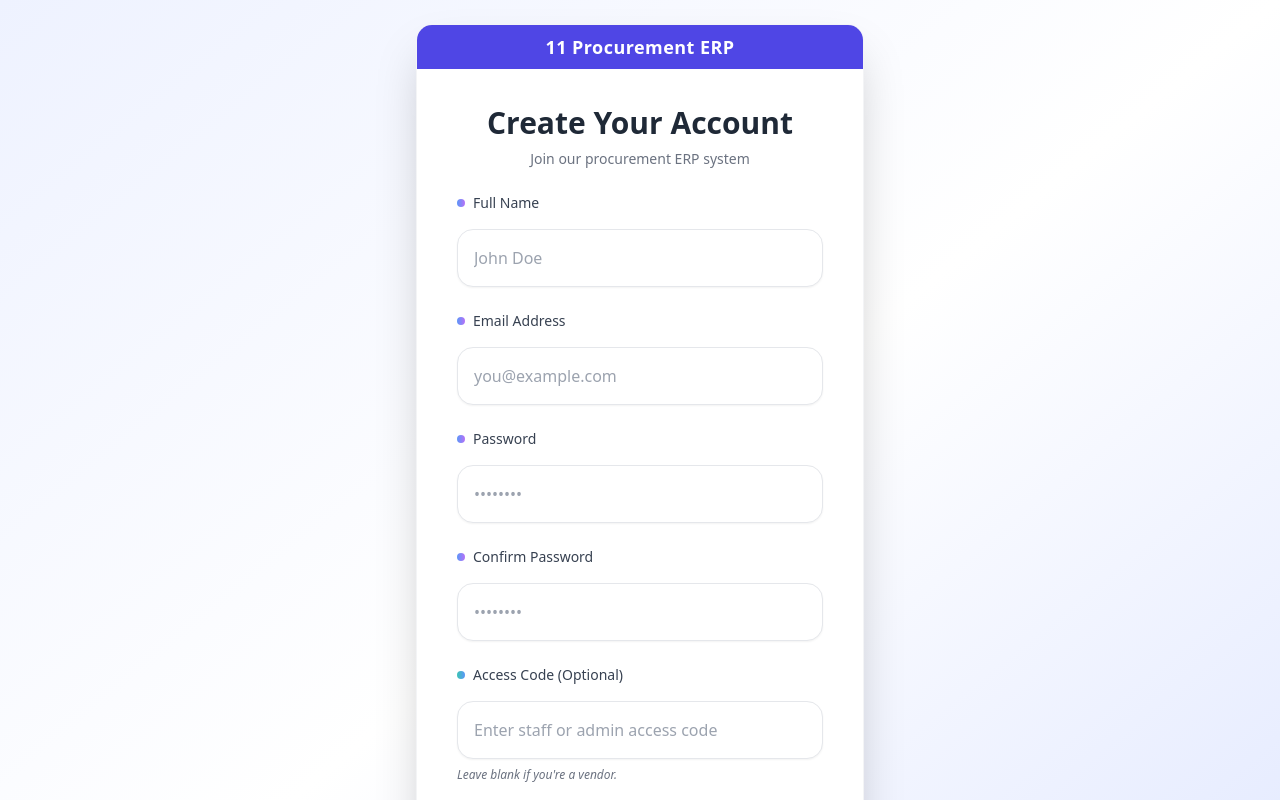
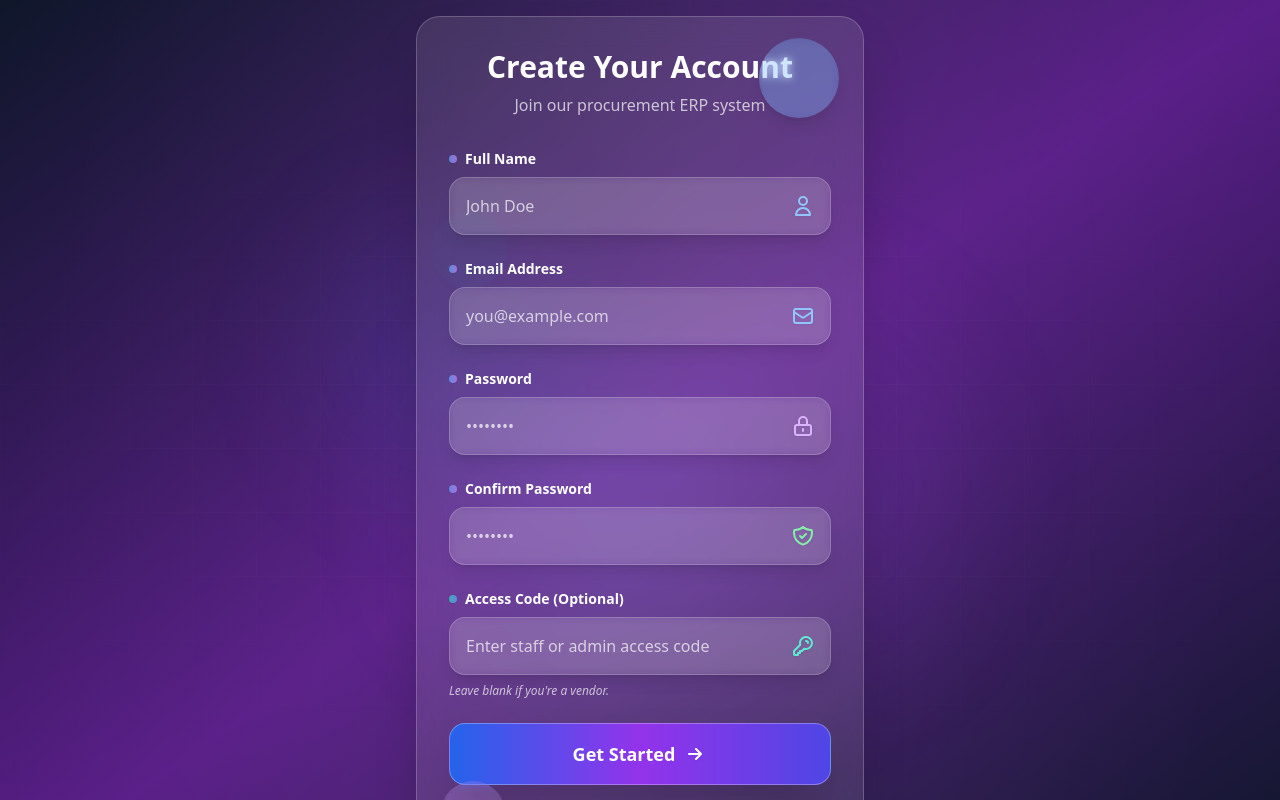
Before and after one commit to stack-Tech-1/Procurment-erp-system-Frontend, a Next.js app: page /signup in a window 1280 px wide. Shown: the top 800 px of the page. Built offline with nearby package versions, Linux system fonts and the light colour scheme.

Commit message:
upgraded look for signuo and login page

```diff
--- a/src/app/signup/page.js
+++ b/src/app/signup/page.js
@@ -67,30 +67,38 @@ export default function SignupPage() {
     <AuthLayout
       title="Create Your Account"
       subtitle="Join our procurement ERP system"
+      background={
+        <div className="absolute inset-0 bg-gradient-to-br from-slate-900 via-purple-900 to-slate-900">
+          {/* Animated Background Elements */}
+          <div className="absolute inset-0 overflow-hidden">
+            {/* Floating orbs */}
+            <div className="absolute top-1/4 left-1/4 w-64 h-64 bg-blue-500/10 rounded-full blur-3xl animate-float-slow"></div>
+            <div className="absolute top-1/3 right-1/4 w-96 h-96 bg-purple-500/10 rounded-full blur-3xl animate-float-medium"></div>
+            <div className="absolute bottom-1/4 left-1/3 w-80 h-80 bg-indigo-500/10 rounded-full blur-3xl animate-float-slow"></div>
+
+            {/* Grid pattern */}
+            <div className="absolute inset-0 bg-[linear-gradient(rgba(255,255,255,0.02)_1px,transparent_1px),linear-gradient(90deg,rgba(255,255,255,0.02)_1px,transparent_1px)] bg-[size:64px_64px] [mask-image:radial-gradient(ellipse_80%_50%_at_50%_50%,black,transparent)]"></div>
+
+            {/* Shimmer effect */}
+            <div className="absolute inset-0 bg-gradient-to-r from-transparent via-white/5 to-transparent -skew-x-12 animate-shimmer"></div>
+          </div>
+        </div>
+      }
     >
+      {/* Enhanced Error Message - More Visible */}
       {error && (
         <div
-          className={`bg-gradient-to-r from-red-500/20 to-orange-500/20 text-red-100 text-sm p-4 rounded-2xl mb-6 text-center border border-red-400/30 backdrop-blur-sm transform transition-all duration-500 ${
-            mounted ? "translate-y-0 opacity-100" : "-translate-y-4 opacity-0"
+          className={`bg-gradient-to-r from-red-500/40 to-orange-500/40 text-white text-sm p-4 rounded-2xl mb-6 text-center border border-red-300/50 backdrop-blur-sm transform transition-all duration-500 shadow-lg ${
+            mounted ? 'translate-y-0 opacity-100 scale-100' : '-translate-y-4 opacity-0 scale-95'
           }`}
         >
           <div className="flex items-center justify-center gap-3">
-            <div className="flex-shrink-0 w-5 h-5 bg-red-500 rounded-full flex items-center justify-center animate-pulse">
-              <svg
-                className="w-3 h-3 text-white"
-                fill="none"
-                stroke="currentColor"
-                viewBox="0 0 24 24"
-              >
-                <path
-                  strokeLinecap="round"
-                  strokeLinejoin="round"
-                  strokeWidth={3}
-                  d="M6 18L18 6M6 6l12 12"
-                />
+            <div className="flex-shrink-0 w-6 h-6 bg-red-500 rounded-full flex items-center justify-center animate-pulse shadow-md">
+              <svg className="w-4 h-4 text-white" fill="none" stroke="currentColor" viewBox="0 0 24 24">
+                <path strokeLinecap="round" strokeLinejoin="round" strokeWidth={3} d="M12 9v2m0 4h.01m-6.938 4h13.856c1.54 0 2.502-1.667 1.732-2.5L13.732 4c-.77-.833-1.964-.833-2.732 0L4.082 16.5c-.77.833.192 2.5 1.732 2.5z" />
               </svg>
             </div>
-            <span className="font-medium">{error}</span>
+            <span className="font-semibold text-white drop-shadow-sm">{error}</span>
           </div>
         </div>
       )}
@@ -106,6 +114,11 @@ export default function SignupPage() {
           onChange={handleChange}
           mounted={mounted}
           delay="100"
+          icon={
+            <svg className="w-6 h-6 text-blue-300 group-focus-within:text-blue-200 group-hover:text-blue-200 transition-all duration-300 drop-shadow-sm" fill="none" stroke="currentColor" viewBox="0 0 24 24">
+              <path strokeLinecap="round" strokeLinejoin="round" strokeWidth={2} d="M16 7a4 4 0 11-8 0 4 4 0 018 0zM12 14a7 7 0 00-7 7h14a7 7 0 00-7-7z" />
+            </svg>
+          }
         />
 
         {/* Email */}
@@ -118,6 +131,11 @@ export default function SignupPage() {
           onChange={handleChange}
           mounted={mounted}
           delay="200"
+          icon={
+            <svg className="w-6 h-6 text-blue-300 group-focus-within:text-blue-200 group-hover:text-blue-200 transition-all duration-300 drop-shadow-sm" fill="none" stroke="currentColor" viewBox="0 0 24 24">
+              <path strokeLinecap="round" strokeLinejoin="round" strokeWidth={2} d="M3 8l7.89 5.26a2 2 0 002.22 0L21 8M5 19h14a2 2 0 002-2V7a2 2 0 00-2-2H5a2 2 0 00-2 2v10a2 2 0 002 2z" />
+            </svg>
+          }
         />
 
         {/* Password */}
@@ -130,6 +148,11 @@ export default function SignupPage() {
           onChange={handleChange}
           mounted={mounted}
           delay="300"
+          icon={
+            <svg className="w-6 h-6 text-purple-300 group-focus-within:text-purple-200 group-hover:text-purple-200 transition-all duration-300 drop-shadow-sm" fill="none" stroke="currentColor" viewBox="0 0 24 24">
+              <path strokeLinecap="round" strokeLinejoin="round" strokeWidth={2} d="M12 15v2m-6 4h12a2 2 0 002-2v-6a2 2 0 00-2-2H6a2 2 0 00-2 2v6a2 2 0 002 2zm10-10V7a4 4 0 00-8 0v4h8z" />
+            </svg>
+          }
         />
 
         {/* Confirm Password */}
@@ -142,6 +165,11 @@ export default function SignupPage() {
           onChange={handleChange}
           mounted={mounted}
           delay="400"
+          icon={
+            <svg className="w-6 h-6 text-green-300 group-focus-within:text-green-200 group-hover:text-green-200 transition-all duration-300 drop-shadow-sm" fill="none" stroke="currentColor" viewBox="0 0 24 24">
+              <path strokeLinecap="round" strokeLinejoin="round" strokeWidth={2} d="M9 12l2 2 4-4m5.618-4.016A11.955 11.955 0 0112 2.944a11.955 11.955 0 01-8.618 3.04A12.02 12.02 0 003 9c0 5.591 3.824 10.29 9 11.622 5.176-1.332 9-6.03 9-11.622 0-1.042-.133-2.052-.382-3.016z" />
+            </svg>
+          }
         />
 
         {/* Access Code */}
@@ -150,22 +178,28 @@ export default function SignupPage() {
             mounted ? "translate-x-0 opacity-100" : "translate-x-8 opacity-0"
           }`}
         >
-          <label className="block text-sm font-medium text-gray-700 mb-2 flex items-center gap-2">
-            <div className="w-2 h-2 bg-gradient-to-r from-teal-500 to-blue-500 rounded-full animate-pulse"></div>
+          <label className="block text-sm font-bold text-white mb-2 flex items-center gap-2">
+            <div className="w-2 h-2 bg-gradient-to-r from-teal-400 to-blue-400 rounded-full animate-pulse shadow-sm"></div>
             Access Code (Optional)
           </label>
+          <div className="relative group">
             <input
               type="text"
               name="accessCode"
               placeholder="Enter staff or admin access code"
               value={formData.accessCode}
               onChange={handleChange}
-            className="w-full p-4 bg-white border border-gray-200 rounded-2xl focus:outline-none focus:ring-4 focus:ring-blue-500/20 focus:border-blue-500 transition-all duration-300 shadow-sm hover:shadow-md"
+              className="w-full p-4 bg-white/10 backdrop-blur-sm border border-white/20 rounded-2xl focus:outline-none focus:ring-4 focus:ring-teal-400/50 focus:border-teal-400 transition-all duration-300 text-white placeholder-white/70 shadow-lg hover:shadow-teal-500/20 group-hover:border-teal-400/50 font-medium"
             />
-          <p className="text-xs text-gray-500 italic">
-             Leave blank if you&apos;re a vendor.
+            <div className="absolute inset-y-0 right-0 flex items-center pr-4">
+              <svg className="w-6 h-6 text-teal-300 group-focus-within:text-teal-200 group-hover:text-teal-200 transition-all duration-300 drop-shadow-sm" fill="none" stroke="currentColor" viewBox="0 0 24 24">
+                <path strokeLinecap="round" strokeLinejoin="round" strokeWidth={2} d="M15 7a2 2 0 012 2m4 0a6 6 0 01-7.743 5.743L11 17H9v2H7v2H4a1 1 0 01-1-1v-2.586a1 1 0 01.293-.707l5.964-5.964A6 6 0 1121 9z" />
+              </svg>
+            </div>
+          </div>
+          <p className="text-xs text-white/70 italic">
+            Leave blank if you're a vendor.
           </p>
-
         </div>
 
         {/* Intended Role Dropdown (Only for Staff Code) */}
@@ -175,27 +209,34 @@ export default function SignupPage() {
               mounted ? "translate-x-0 opacity-100" : "translate-x-8 opacity-0"
             }`}
           >
-            <label className="block text-sm font-medium text-gray-700 mb-2 flex items-center gap-2">
-              <div className="w-2 h-2 bg-gradient-to-r from-yellow-500 to-orange-500 rounded-full animate-pulse"></div>
+            <label className="block text-sm font-bold text-white mb-2 flex items-center gap-2">
+              <div className="w-2 h-2 bg-gradient-to-r from-yellow-400 to-orange-400 rounded-full animate-pulse shadow-sm"></div>
               Select Your Department
             </label>
+            <div className="relative group">
               <select
                 name="intendedRole"
                 value={formData.intendedRole}
                 onChange={handleChange}
                 required
-              className="w-full p-4 bg-white border border-gray-200 rounded-2xl focus:outline-none focus:ring-4 focus:ring-yellow-500/20 focus:border-yellow-500 transition-all duration-300 shadow-sm hover:shadow-md"
+                className="w-full p-4 bg-white/10 backdrop-blur-sm border border-white/20 rounded-2xl focus:outline-none focus:ring-4 focus:ring-yellow-400/50 focus:border-yellow-400 transition-all duration-300 text-white shadow-lg hover:shadow-yellow-500/20 group-hover:border-yellow-400/50 font-medium appearance-none"
               >
-              <option value="">Choose your department</option>
-              <option value="Accountant">Accountant</option>
-              <option value="Procurement">Procurement</option>
-              <option value="Secretary">Secretary</option>
-              <option value="Logistics">Logistics</option>
+                <option value="" className="text-gray-700">Choose your department</option>
+                <option value="Accountant" className="text-gray-700">Accountant</option>
+                <option value="Procurement" className="text-gray-700">Procurement</option>
+                <option value="Secretary" className="text-gray-700">Secretary</option>
+                <option value="Logistics" className="text-gray-700">Logistics</option>
               </select>
+              <div className="absolute inset-y-0 right-0 flex items-center pr-4">
+                <svg className="w-6 h-6 text-yellow-300 group-focus-within:text-yellow-200 transition-all duration-300 drop-shadow-sm" fill="none" stroke="currentColor" viewBox="0 0 24 24">
+                  <path strokeLinecap="round" strokeLinejoin="round" strokeWidth={2} d="M19 9l-7 7-7-7" />
+                </svg>
+              </div>
+            </div>
           </div>
         )}
 
-        {/* Submit Button */}
+        {/* Enhanced Submit Button */}
         <div
           className={`transform transition-all duration-700 delay-700 ${
             mounted ? "translate-y-0 opacity-100" : "translate-y-8 opacity-0"
@@ -204,19 +245,21 @@ export default function SignupPage() {
           <button
             type="submit"
             disabled={loading}
-            className="w-full bg-gradient-to-r from-blue-600 to-purple-600 text-white py-4 rounded-2xl hover:from-blue-700 hover:to-purple-700 transition-all duration-300 font-bold text-lg shadow-lg hover:shadow-xl transform hover:-translate-y-1 disabled:opacity-50 disabled:transform-none disabled:hover:shadow-lg group relative overflow-hidden"
+            className="w-full bg-gradient-to-r from-blue-600 via-purple-600 to-indigo-600 text-white py-4 rounded-2xl hover:from-blue-500 hover:via-purple-500 hover:to-indigo-500 transition-all duration-500 font-bold text-lg shadow-2xl hover:shadow-3xl transform hover:-translate-y-1 disabled:opacity-50 disabled:transform-none disabled:hover:shadow-2xl group relative overflow-hidden border border-white/30"
           >
-            <div className="absolute inset-0 -translate-x-full group-hover:translate-x-full transition-transform duration-1000 bg-gradient-to-r from-transparent via-white/20 to-transparent"></div>
+            {/* Animated background shine */}
+            <div className="absolute inset-0 -translate-x-full group-hover:translate-x-full transition-transform duration-1000 bg-gradient-to-r from-transparent via-white/30 to-transparent"></div>
+
             {loading ? (
               <div className="flex items-center justify-center gap-3">
-                <div className="w-5 h-5 border-2 border-white border-t-transparent rounded-full animate-spin" />
-                <span className="animate-pulse">Creating Account...</span>
+                <div className="w-6 h-6 border-3 border-white border-t-transparent rounded-full animate-spin shadow-sm" />
+                <span className="animate-pulse font-semibold">Creating Account...</span>
               </div>
             ) : (
-              <span className="relative flex items-center justify-center gap-2">
+              <span className="relative flex items-center justify-center gap-2 font-bold">
                 Get Started
                 <svg
-                  className="w-5 h-5 group-hover:translate-x-1 transition-transform duration-300"
+                  className="w-6 h-6 group-hover:translate-x-1 transition-transform duration-300 drop-shadow-sm"
                   fill="none"
                   stroke="currentColor"
                   viewBox="0 0 24 24"
@@ -234,50 +277,60 @@ export default function SignupPage() {
         </div>
       </form>
 
-      {/* Footer Link */}
+      {/* Enhanced Footer Link */}
       <div
-        className={`text-center text-gray-600 mt-8 transform transition-all duration-700 delay-800 ${
+        className={`text-center mt-8 transform transition-all duration-700 delay-800 ${
           mounted ? 'translate-y-0 opacity-100' : 'translate-y-8 opacity-0'
         }`}
       >
-        <p className="text-sm">
+        <p className="text-sm text-white/90">
           Already have an account?{" "}
           <a
             href="/login"
-            className="text-blue-600 hover:text-blue-700 font-semibold underline underline-offset-4 hover:underline-offset-2 transition-all duration-300 inline-flex items-center gap-1 group"
+            className="text-blue-300 hover:text-blue-200 font-semibold underline underline-offset-4 hover:underline-offset-2 transition-all duration-300 inline-flex items-center gap-1 group hover:scale-105"
           >
             Sign in here
-            <svg className="w-4 h-4 group-hover:translate-x-1 transition-transform duration-300" fill="none" stroke="currentColor" viewBox="0 0 24 24">
+            <svg className="w-5 h-5 group-hover:translate-x-1 transition-transform duration-300" fill="none" stroke="currentColor" viewBox="0 0 24 24">
               <path strokeLinecap="round" strokeLinejoin="round" strokeWidth={2} d="M14 5l7 7m0 0l-7 7m7-7H3" />
             </svg>
           </a>
         </p>
       </div>
+
+      {/* Decorative Animated Elements */}
+      <div className="absolute top-6 right-6 w-20 h-20 bg-blue-400/30 rounded-full animate-bounce delay-1000 backdrop-blur-sm shadow-lg"></div>
+      <div className="absolute bottom-6 left-6 w-16 h-16 bg-purple-400/30 rounded-full animate-pulse delay-1500 backdrop-blur-sm shadow-lg"></div>
+      <div className="absolute top-1/4 left-8 w-10 h-10 bg-cyan-400/30 rounded-full animate-ping delay-2000 shadow-lg"></div>
     </AuthLayout>
   );
 }
 
-// ✅ Fixed AnimatedField component
-function AnimatedField({ label, name, type, placeholder, value, onChange, mounted, delay }) {
+// ✅ Enhanced AnimatedField component with icons
+function AnimatedField({ label, name, type, placeholder, value, onChange, mounted, delay, icon }) {
   return (
     <div
       className={`space-y-2 transform transition-all duration-700 delay-${delay} ${
         mounted ? "translate-x-0 opacity-100" : "translate-x-8 opacity-0"
       }`}
     >
-      <label className="block text-sm font-medium text-gray-700 mb-2 flex items-center gap-2">
-        <div className="w-2 h-2 bg-gradient-to-r from-blue-500 to-purple-500 rounded-full animate-pulse"></div>
+      <label className="block text-sm font-bold text-white mb-2 flex items-center gap-2">
+        <div className="w-2 h-2 bg-gradient-to-r from-blue-400 to-purple-400 rounded-full animate-pulse shadow-sm"></div>
         {label}
       </label>
+      <div className="relative group">
         <input
           type={type}
           name={name}
           placeholder={placeholder}
           value={value}
           onChange={onChange}
-        className="w-full p-4 bg-white border border-gray-200 rounded-2xl focus:outline-none focus:ring-4 focus:ring-blue-500/20 focus:border-blue-500 transition-all duration-300 shadow-sm hover:shadow-md"
+          className="w-full p-4 bg-white/10 backdrop-blur-sm border border-white/20 rounded-2xl focus:outline-none focus:ring-4 focus:ring-blue-400/50 focus:border-blue-400 transition-all duration-300 text-white placeholder-white/70 shadow-lg hover:shadow-blue-500/20 group-hover:border-blue-400/50 font-medium"
           required
         />
+        <div className="absolute inset-y-0 right-0 flex items-center pr-4">
+          {icon}
+        </div>
+      </div>
     </div>
   );
 }
--- a/src/components/AuthLayout.js
+++ b/src/components/AuthLayout.js
@@ -1,30 +1,31 @@
 "use client";
-import Link from "next/link";
+export default function AuthLayout({
+  title,
+  subtitle,
+  children,
+  background
+}) {
+  return (
+    <div className="min-h-screen flex items-center justify-center p-4 relative overflow-hidden">
+      {/* Custom background or default */}
+      {background || (
+        <div className="absolute inset-0 bg-gradient-to-br from-slate-900 via-purple-900 to-slate-900">
+          <div className="absolute inset-0 overflow-hidden">
+            <div className="absolute top-1/4 left-1/4 w-64 h-64 bg-blue-500/10 rounded-full blur-3xl animate-float-slow"></div>
+            <div className="absolute top-1/3 right-1/4 w-96 h-96 bg-purple-500/10 rounded-full blur-3xl animate-float-medium"></div>
+            <div className="absolute bottom-1/4 left-1/3 w-80 h-80 bg-indigo-500/10 rounded-full blur-3xl animate-float-slow"></div>
+            <div className="absolute inset-0 bg-[linear-gradient(rgba(255,255,255,0.02)_1px,transparent_1px),linear-gradient(90deg,rgba(255,255,255,0.02)_1px,transparent_1px)] bg-[size:64px_64px] [mask-image:radial-gradient(ellipse_80%_50%_at_50%_50%,black,transparent)]"></div>
+          </div>
+        </div>
+      )}
 
-export default function AuthLayout({ title, subtitle, children }) {
-  return (
-    <div className="min-h-screen bg-gradient-to-br from-indigo-50 via-white to-indigo-100 flex flex-col justify-center items-center p-6">
-      <div className="w-full max-w-md bg-white shadow-2xl rounded-2xl border border-gray-100 p-10 relative overflow-hidden">
-        {/* Brand Logo / Name */}
-        <div className="absolute top-0 left-0 w-full bg-indigo-600 text-white text-center py-2 text-lg font-semibold tracking-wide">
-          11 Procurement ERP
+      {/* Content */}
+      <div className="bg-white/10 backdrop-blur-lg border border-white/20 rounded-3xl shadow-2xl w-full max-w-md p-8 relative z-10">
+        <div className="text-center mb-8">
+          <h1 className="text-3xl font-bold text-white mb-2">{title}</h1>
+          <p className="text-white/70">{subtitle}</p>
         </div>
-
-        {/* Title */}
-        <div className="mt-10 mb-6 text-center">
-          <h2 className="text-3xl font-bold text-gray-800">{title}</h2>
-          {subtitle && (
-            <p className="text-gray-500 mt-2 text-sm">{subtitle}</p>
-          )}
-        </div>
-
-        {/* Page Content */}
-        <div>{children}</div>
-
-        {/* Footer */}
-        <p className="text-center text-sm text-gray-400 mt-8">
-          © {new Date().getFullYear()} <span className="font-medium text-gray-600">11</span>. All rights reserved.
-        </p>
+        {children}
       </div>
     </div>
   );
```
Also changed, not shown: src/app/login/page.js (+46 -29 lines). Lines whose indentation alone changed are shown as unchanged.
